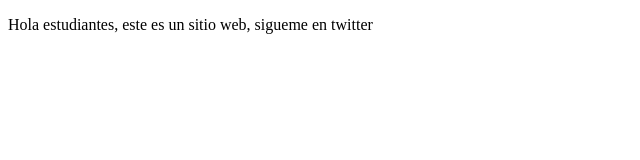
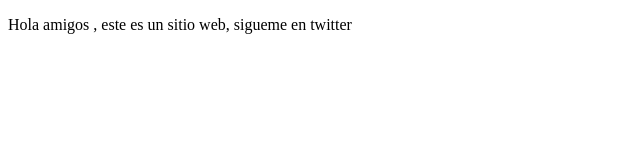
Before and after one commit to LucianoVelazco/proyectoDemoCursoPrework, a plain HTML site: page index.html in a window 1280 px wide. Shown: the full height of the page, 0-640 px from the left. Drawn offline with Linux system fonts and the light colour scheme.

Commit message:
cambios sitio

```diff
--- a/index.html
+++ b/index.html
@@ -7,6 +7,6 @@
     <title>Ewwww</title>
 </head>
 <body>
-    <p>Hola estudiantes, este es un sitio web, sigueme en twitter</p>
+    <p>Hola amigos , este es un sitio web, sigueme en twitter</p>
 </body>
 </html>
```
